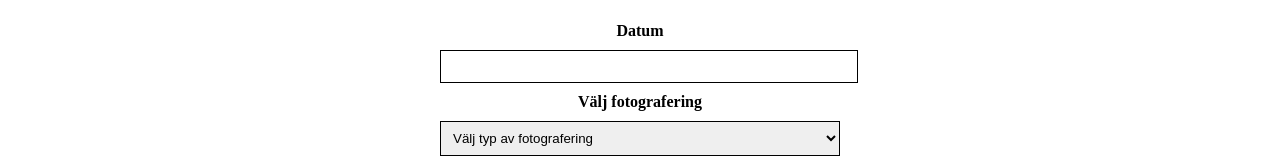
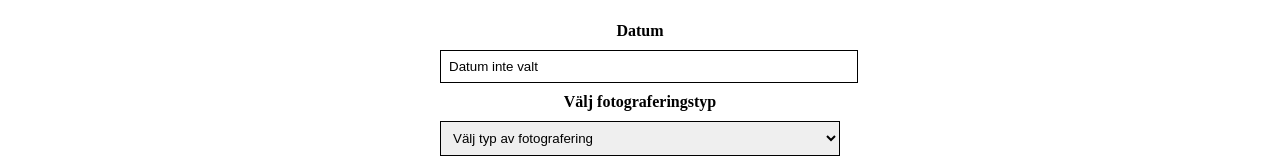
Before and after one commit to NathalieBaskin/NABASKI, a React (Vite) app: page /bokning in a window 1280 px wide. Shown: the part 410-571 px from the top of the page. Built offline with nearby package versions, Linux system fonts and the light colour scheme.

Commit message:
Rödmarkerat datum vid bokning

```diff
--- a/src/pages/Bokning.css
+++ b/src/pages/Bokning.css
@@ -75,3 +75,8 @@
   .booking-form button:hover {
     background: gray;
   }
+  /* Lägg till röd bakgrund för bokade datum */
+.booked-date {
+    background-color: red !important;
+    color: white !important;
+  }
--- a/src/pages/Bokning.jsx
+++ b/src/pages/Bokning.jsx
@@ -1,15 +1,14 @@
-
-import { useState } from "react";
-import DatePicker from "react-datepicker"; // Kalender
-import { format } from "date-fns"; // För att hantera datumformat
-import "react-datepicker/dist/react-datepicker.css"; // Kalender CSS
-import emailjs from "@emailjs/browser"; // För att skicka mejl
+import  { useState } from "react";
+import DatePicker from "react-datepicker";
+import { format } from "date-fns";
+import "react-datepicker/dist/react-datepicker.css";
 import "./Bokning.css";
 
 function Bokning() {
-  const [selectedDate, setSelectedDate] = useState(null); // Vald datum
-  const [selectedPackage, setSelectedPackage] = useState("");
-  const [price, setPrice] = useState("");
+  const [selectedDate, setSelectedDate] = useState(null);
+  const [selectedType, setSelectedType] = useState(""); // För att hålla koll på valt fotograferingstyp
+  const [selectedPackage, setSelectedPackage] = useState(""); // För att hålla koll på valt paket
+  const [price, setPrice] = useState(""); // För att hålla koll på priset
   const [formData, setFormData] = useState({
     firstName: "",
     lastName: "",
@@ -17,59 +16,49 @@ function Bokning() {
     message: "",
   });
 
+  const [bookedDate, setBookedDate] = useState(null); // Håller koll på bokade datum
+
+  const photographyTypes = [
+    "Bröllop", "Förlovning", "Familj", "Barn", "Modell", "Event"
+  ];
+
   const packages = {
     "Standard": "10,000 SEK",
     "Premium": "15,000 SEK",
     "Exclusive": "20,000 SEK"
   };
 
-  // Uppdaterar paketval och pris
   const handlePackageChange = (event) => {
     const selected = event.target.value;
     setSelectedPackage(selected);
-    setPrice(packages[selected] || "");
+    // Dynamiskt uppdatera pris baserat på paket
+    if (selected === "Standard") {
+      setPrice("10,000 SEK");
+    } else if (selected === "Premium") {
+      setPrice("15,000 SEK");
+    } else if (selected === "Exclusive") {
+      setPrice("20,000 SEK");
+    } else {
+      setPrice("");
+    }
   };
 
-  // Uppdaterar formulärfält
-  const handleInputChange = (event) => {
-    const { name, value } = event.target;
-    setFormData((prevData) => ({ ...prevData, [name]: value }));
+  const handleTypeChange = (event) => {
+    setSelectedType(event.target.value);
   };
 
-  // Uppdaterar datum utan att modifiera det
   const handleDateChange = (date) => {
-    setSelectedDate(date); // Sätt det valda datumet
+    setSelectedDate(date);
   };
 
-  // Skickar e-post med bokningsinformation via EmailJS
-  const sendEmail = (event) => {
-    event.preventDefault();
+  const handleBooking = () => {
+    setBookedDate(selectedDate); // Spara bokade datumet
+    setSelectedDate(null); // Rensa det valda datumet så det inte kan bokas
+  };
 
-    const templateParams = {
-      date: format(selectedDate, "yyyy-MM-dd"), // Formaterar datumet till yyyy-MM-dd
-      package: selectedPackage,
-      price: price,
-      firstName: formData.firstName,
-      lastName: formData.lastName,
-      email: formData.email,
-      message: formData.message,
-    };
-
-    emailjs
-      .send(
-        "your_service_id",
-        "your_template_id",
-        templateParams,
-        "your_public_key"
-      )
-      .then((response) => {
-        console.log("Email sent!", response.status, response.text);
-        alert("Bokningen har skickats!");
-      })
-      .catch((error) => {
-        console.error("Error sending email:", error);
-        alert("Något gick fel, försök igen.");
-      });
+  // Inaktivera det bokade datumet i kalendern
+  const isDateBooked = (date) => {
+    return bookedDate && format(date, "yyyy-MM-dd") === format(bookedDate, "yyyy-MM-dd");
   };
 
   return (
@@ -81,29 +70,29 @@ function Bokning() {
         <DatePicker
           selected={selectedDate}
           onChange={handleDateChange}
-          minDate={new Date()} // Gör det omöjligt att välja tidigare datum än idag
-          maxDate={new Date().setFullYear(new Date().getFullYear() + 1)} // Val från nuvarande datum och ett år framåt
-          dateFormat="yyyy-MM-dd" // Format på datumet
+          minDate={new Date()}
+          maxDate={new Date().setFullYear(new Date().getFullYear() + 1)}
+          dateFormat="yyyy-MM-dd"
           inline
+          dayClassName={(date) => isDateBooked(date) ? "booked-date" : undefined}
         />
       </div>
 
       {/* Bokningsformulär */}
-      <form className="booking-form" onSubmit={sendEmail}>
+      <form className="booking-form">
         <label>Datum</label>
-        <input type="text" value={selectedDate ? format(selectedDate, "yyyy-MM-dd") : ''} readOnly />
-        <label>Välj fotografering</label>
-        <select>
-        <option>Välj typ av fotografering</option>
-          <option>Bröllop</option>
-          <option>Förlovning</option>
-          <option>Familj</option>
-          <option>Barn</option>
-          <option>Modell</option>
-          <option>Event</option>
+        <input type="text" value={selectedDate ? format(selectedDate, "yyyy-MM-dd") : 'Datum inte valt'} readOnly />
+
+        <label>Välj fotograferingstyp</label>
+        <select value={selectedType} onChange={handleTypeChange}> {/* Värdet sätts här */}
+          <option value="">Välj typ av fotografering</option>
+          {photographyTypes.map((type) => (
+            <option key={type} value={type}>{type}</option>
+          ))}
         </select>
+
         <label>Välj paket</label>
-        <select onChange={handlePackageChange}>
+        <select value={selectedPackage} onChange={handlePackageChange}>
           <option value="">Välj paket</option>
           {Object.keys(packages).map((pkg) => (
             <option key={pkg} value={pkg}>{pkg}</option>
@@ -114,18 +103,18 @@ function Bokning() {
         <input type="text" value={price} readOnly />
 
         <label>Förnamn</label>
-        <input type="text" name="firstName" value={formData.firstName} onChange={handleInputChange} required />
+        <input type="text" name="firstName" value={formData.firstName} onChange={(e) => setFormData({ ...formData, firstName: e.target.value })} required />
 
         <label>Efternamn</label>
-        <input type="text" name="lastName" value={formData.lastName} onChange={handleInputChange} required />
+        <input type="text" name="lastName" value={formData.lastName} onChange={(e) => setFormData({ ...formData, lastName: e.target.value })} required />
 
         <label>Email</label>
-        <input type="email" name="email" value={formData.email} onChange={handleInputChange} required />
+        <input type="email" name="email" value={formData.email} onChange={(e) => setFormData({ ...formData, email: e.target.value })} required />
 
         <label>Meddelande (Optional)</label>
-        <textarea name="message" value={formData.message} onChange={handleInputChange} rows="4"></textarea>
+        <textarea name="message" value={formData.message} onChange={(e) => setFormData({ ...formData, message: e.target.value })} rows="4"></textarea>
 
-        <button type="submit">Boka</button>
+        <button type="button" onClick={handleBooking}>Boka</button>
       </form>
     </div>
   );
```
